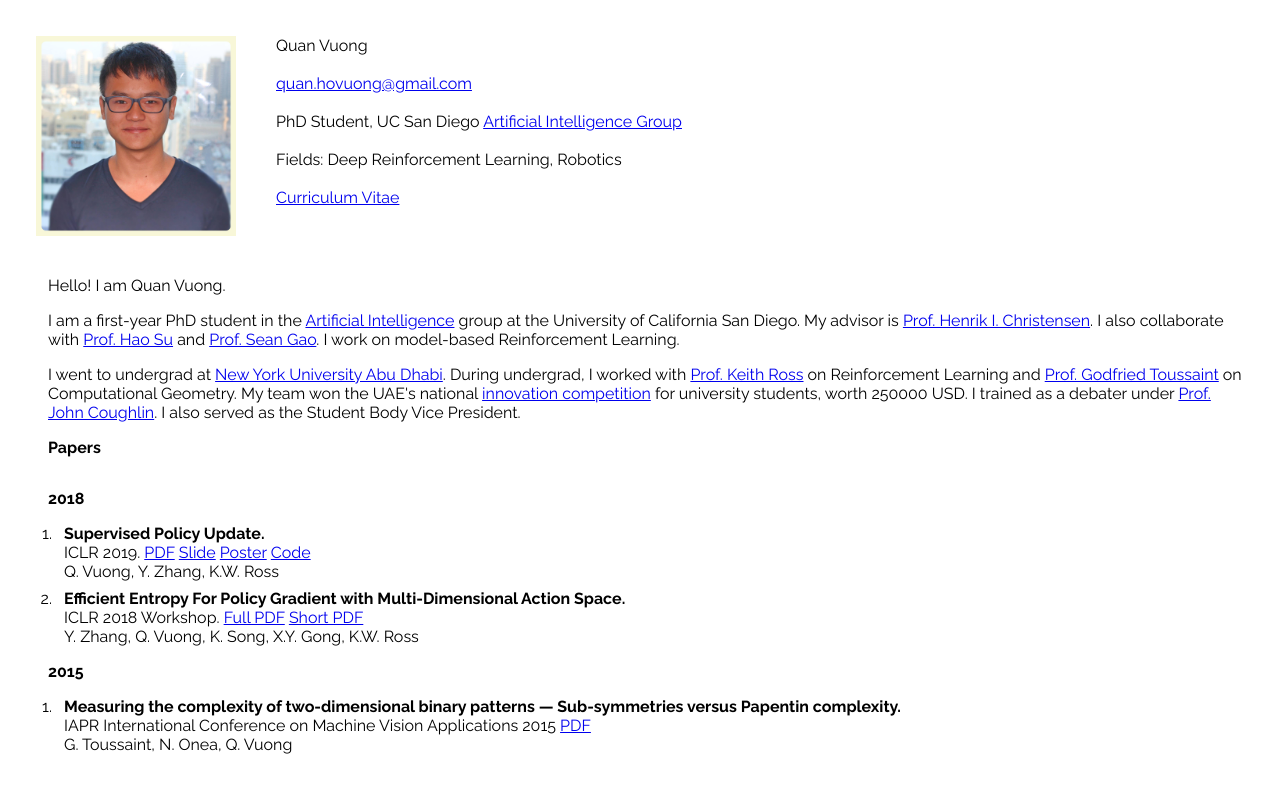
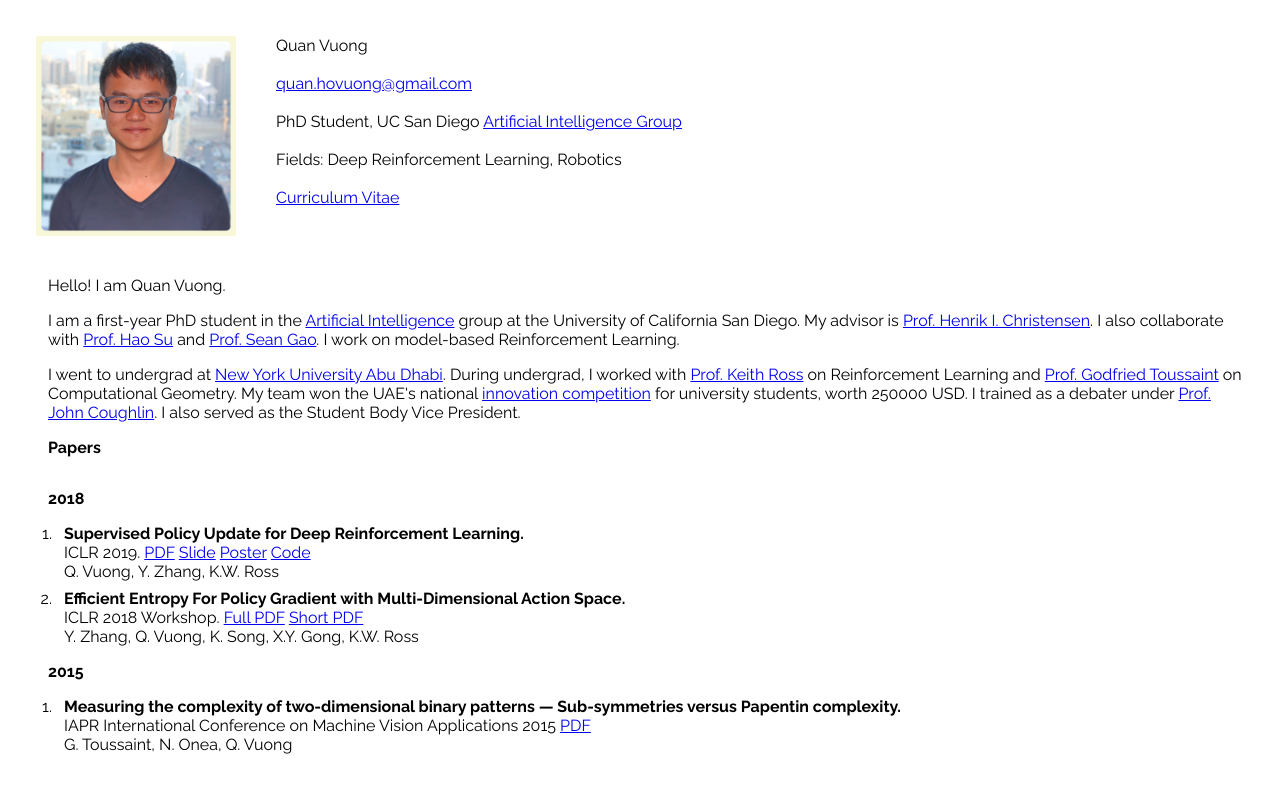
Before and after one commit to quanvuong/quanvuong.github.io, a React (Create React App) app: page / in a window 1280 px wide. Shown: the top 792 px of the page. Built offline with nearby package versions, Linux system fonts and the light colour scheme.

Commit message:
add for Deep Reinforcement Learning

```diff
--- a/src/Papers.js
+++ b/src/Papers.js
@@ -7,7 +7,7 @@ class Papers extends Component {
 
     let img_complexity = ["Measuring the complexity of two-dimensional binary patterns — Sub-symmetries versus Papentin complexity.", "https://ieeexplore.ieee.org/document/7153235/", "IAPR International Conference on Machine Vision Applications 2015", "G. Toussaint, N. Onea, Q. Vuong"]
 
-    let spu = ["Supervised Policy Update.", "https://arxiv.org/abs/1805.11706", "Q. Vuong, Y. Zhang, K.W. Ross"]
+    let spu = ["Supervised Policy Update for Deep Reinforcement Learning.", "https://arxiv.org/abs/1805.11706", "Q. Vuong, Y. Zhang, K.W. Ross"]
 
     return (
       <div className="Papers">
```
